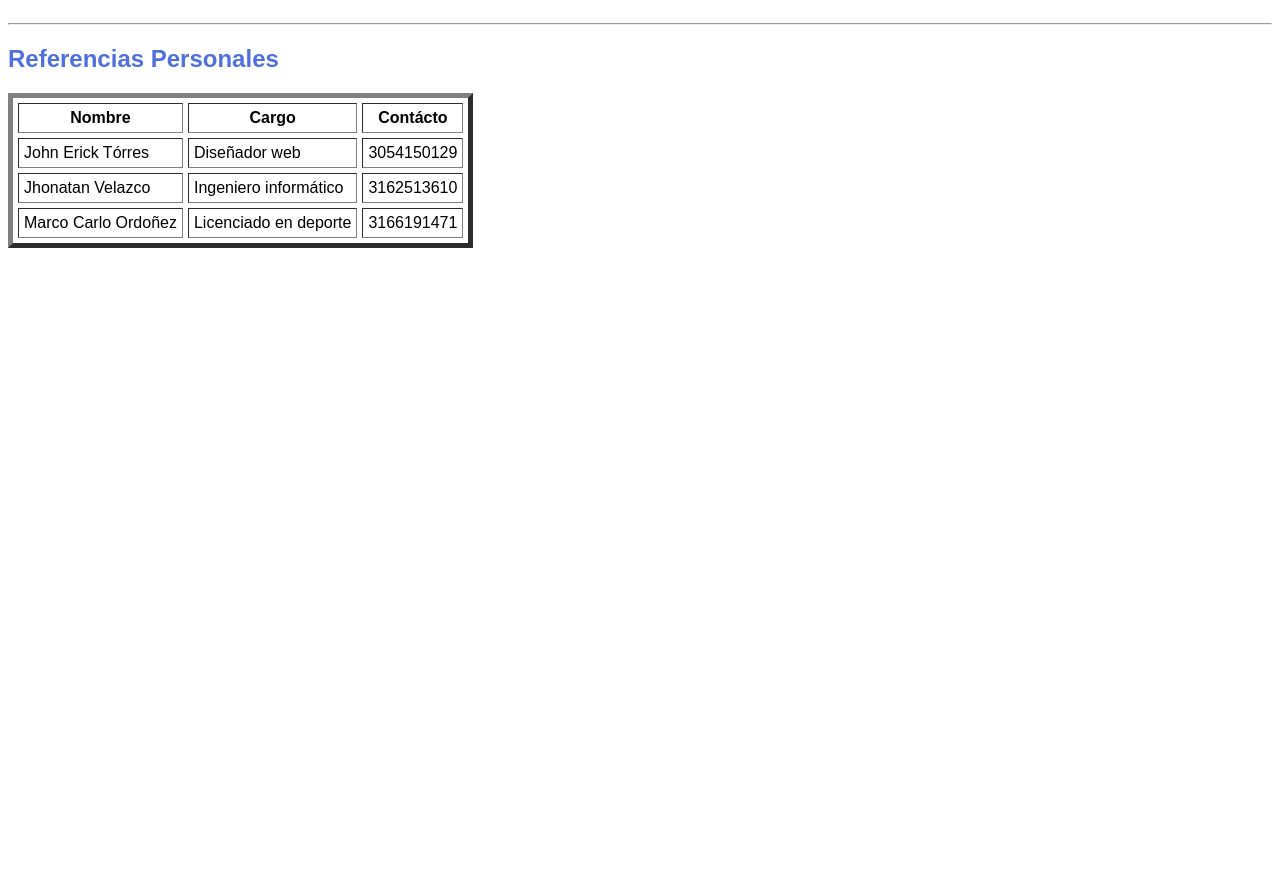
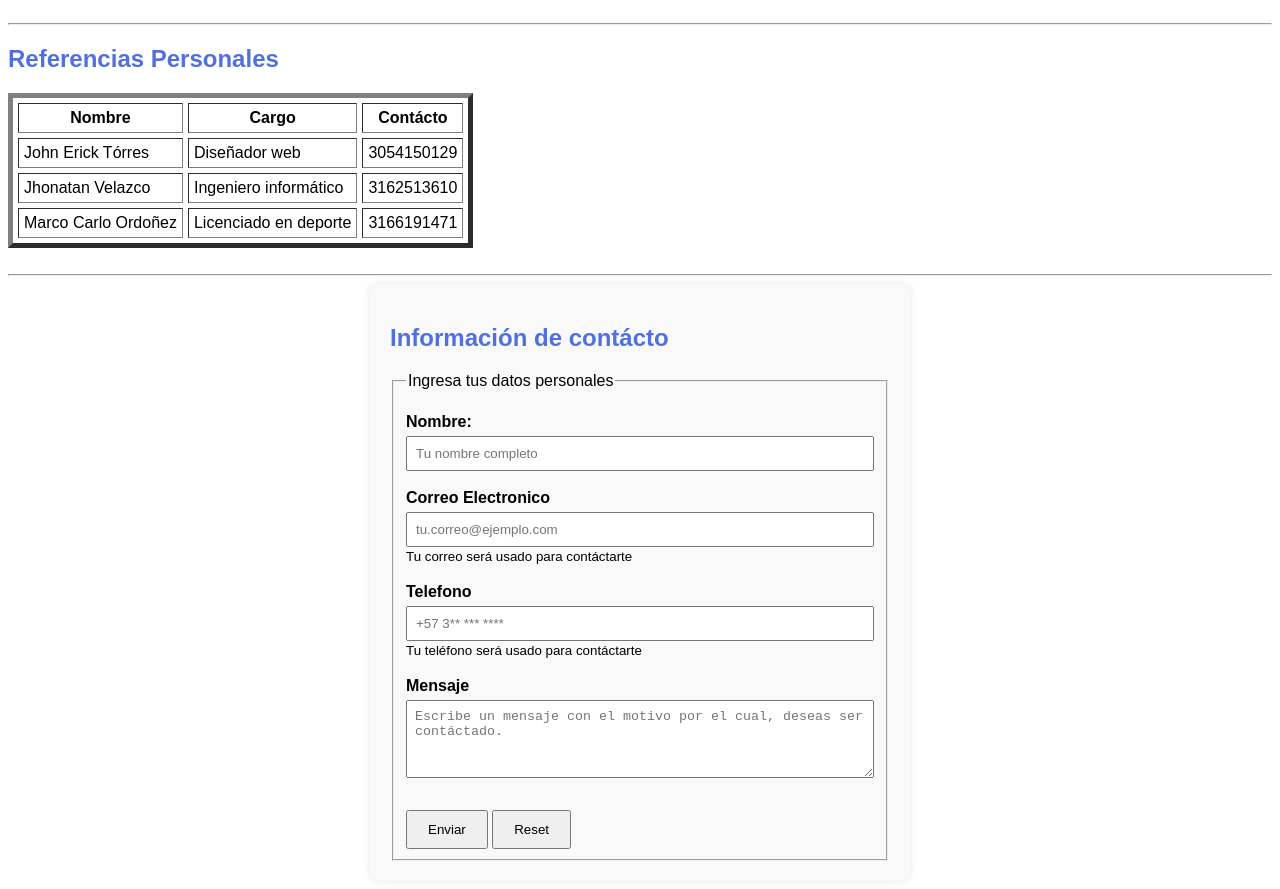
Before and after one commit to AndresMarquezADS/index.html, a plain HTML site: page index.html in a window 1280 px wide. Shown: the part 1432-2321 px from the top of the page. Before the commit the page ends 1688 px from the top, so only its background shows below. Drawn offline with Linux system fonts and the light colour scheme.

Commit message:
Se agrega formulario

```diff
--- a/index.html
+++ b/index.html
@@ -180,3 +180,54 @@ form input[type="reset"] {
                 <td>Licenciado en deporte</td>
                 <td>3166191471</td>
             </tr>
+
+  </table>
+
+    </section>
+    <br>
+    <hr>
+
+    <div class="container">
+        <h2>Información de contácto</h2>
+
+        <form action="#" method="post">
+            <fieldset>
+                <legend>Ingresa tus datos personales</legend>
+
+
+                <br>
+                <label for="nombre_usuario">Nombre:</label>
+                <input type="text" id="nombre_usuario" required placeholder="Tu nombre completo" pattern="[A-Za-z\s]+">
+                <br>
+                <br>
+
+                <label for="email">Correo Electronico</label>
+                <input type="email" id="email" name="user_email" required placeholder="tu.correo@ejemplo.com">
+                <small>Tu correo será usado para contáctarte</small>
+                <br>
+                <br>
+
+                <label for="telefono">Telefono</label>
+                <input type="tel" id="telefono" name="telefono" placeholder="+57 3** *** ****" required
+                    pattern="[0-9+ ]{10,15}">
+                <small>Tu teléfono será usado para contáctarte</small>
+                <br>
+                <br>
+
+                <label for="mensaje">Mensaje</label>
+                <textarea id="mensaje" name="mensaje" rows=4
+                    placeholder="Escribe un mensaje con el motivo por el cual, deseas ser contáctado."></textarea>
+                <br>
+                <br>
+
+
+                <input type="submit" value="Enviar"> <input type="reset">
+            </fieldset>
+        </form>
+    </div>
+
+
+
+</body>
+
+</html>
```
